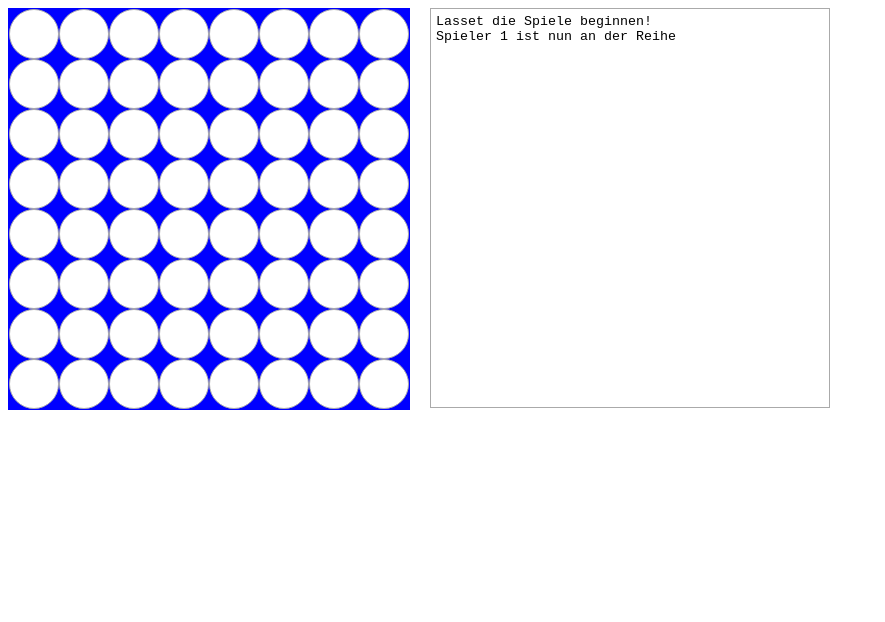
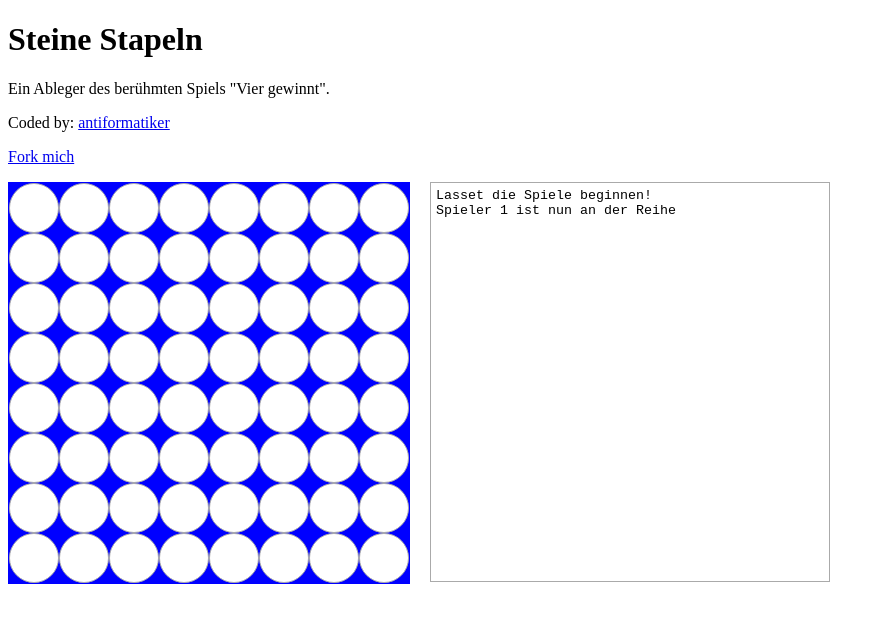
Before and after one commit to antiformatiker/steine-stapeln, a plain HTML site: page index.html in a window 1280 px wide. Shown: the whole page, without its empty margins (0-885 px from the left). Drawn offline with Linux system fonts and the light colour scheme.

Commit message:
refreshed ignore list and version

```diff
--- a/game.js
+++ b/game.js
@@ -27,7 +27,7 @@
 
 /**
  * @author antiformatiker <lowbrow.coder@gmail.com>
- * @version 0.0.1-alpha
+ * @version 1.0.0
  */
 
 (function (document) {
--- a/index.html
+++ b/index.html
@@ -6,6 +6,10 @@
     <link rel="stylesheet" href="styles.css">
 </head>
 <body>
+    <h1>Steine Stapeln</h1>
+    <p>Ein Ableger des berühmten Spiels "Vier gewinnt".</p>
+    <p>Coded by: <a href="https://github.com/antiformatiker">antiformatiker</a></p>
+    <p><a href="https://github.com/antiformatiker/steine-stapeln">Fork mich</a></p>
     <div id="game-board"></div>
     <textarea id="game-msg-box" readonly></textarea>
     <script src="game.js"></script>
```
Also changed, not shown: 1 other file.
